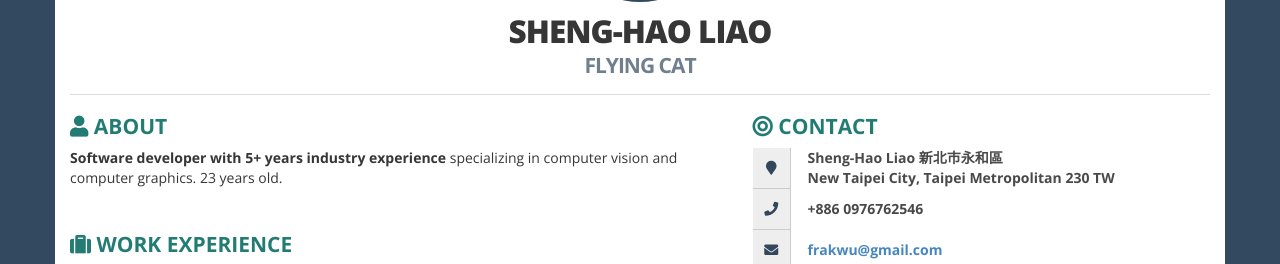
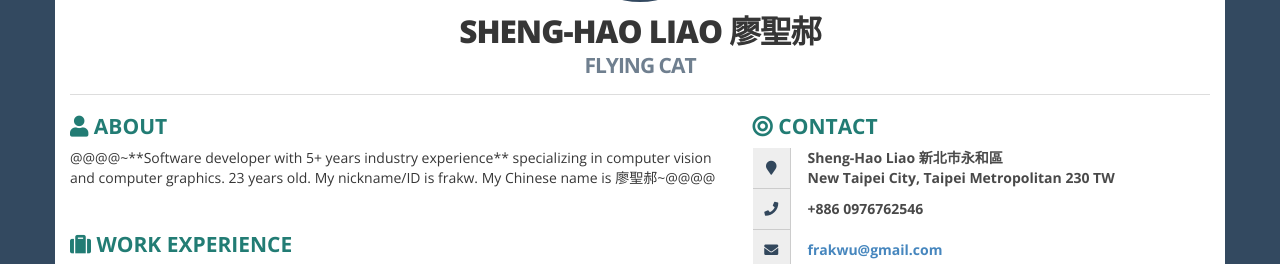
Before and after one commit to frakw/gh-pages.frakw.com, a plain HTML site: page resume/index.html in a window 1280 px wide. Shown: the part 163-427 px from the top of the page. Drawn offline with nearby package versions, Linux system fonts and the light colour scheme.

Commit message:
update resume

```diff
--- a/resume/index.html
+++ b/resume/index.html
@@ -6,7 +6,7 @@
         <meta charset="utf-8">
         <meta http-equiv="X-UA-Compatible" content="IE=edge,chrome=1">
         <meta name="viewport" content="width=device-width, initial-scale=1">
-        <title>Resume of Sheng-Hao Liao</title>
+        <title>Resume of Sheng-Hao Liao 廖聖郝</title>
         <!-- <link href="https://maxcdn.bootstrapcdn.com/bootstrap/3.3.7/css/bootstrap.min.css"
         rel="stylesheet"> -->
         <!-- <link href="https://maxcdn.bootstrapcdn.com/font-awesome/4.7.0/css/font-awesome.min.css"
@@ -399,7 +399,7 @@
                             alt="avatar">
                         </div>
                         <div id="text-header">
-                             <h1>Sheng-Hao Liao<br><span>FLYING CAT</span></h1>
+                             <h1>Sheng-Hao Liao 廖聖郝<br><span>FLYING CAT</span></h1>
 
                         </div>
                     </div>
@@ -411,8 +411,9 @@
                     <div class="box">
                          <h2><i class="fas fa-user ico"></i> About</h2>
 
-                        <p><strong>Software developer with 5+ years industry experience</strong> specializing
-                            in computer vision and computer graphics. 23 years old.</p>
+                        <p>@@@@~**Software developer with 5+ years industry experience** specializing
+                            in computer vision and computer graphics. 23 years old. My nickname/ID
+                            is frakw. My Chinese name is 廖聖郝~@@@@</p>
                     </div>
                     <!-- WORK EXPERIENCE -->
                     <div class="box">
```
